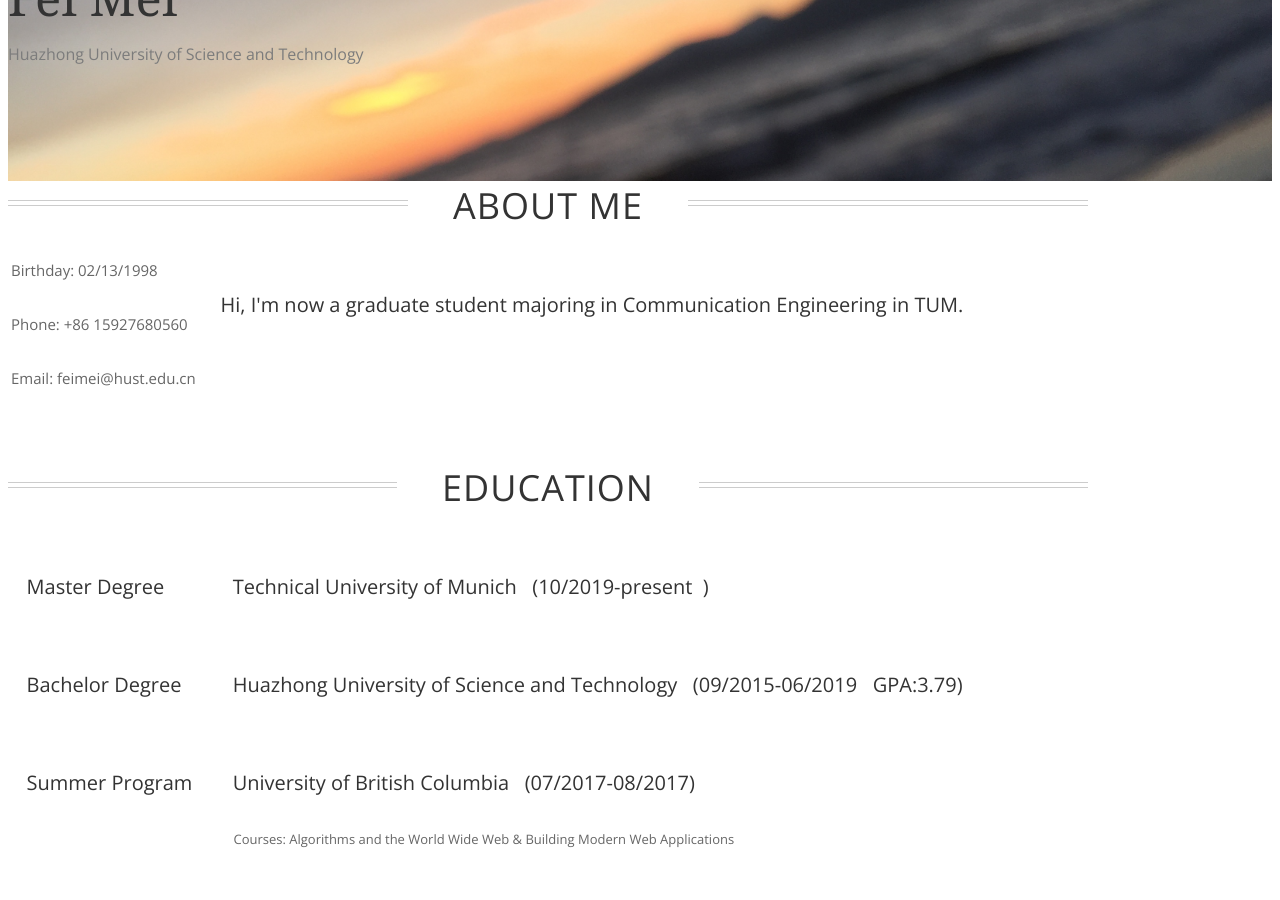
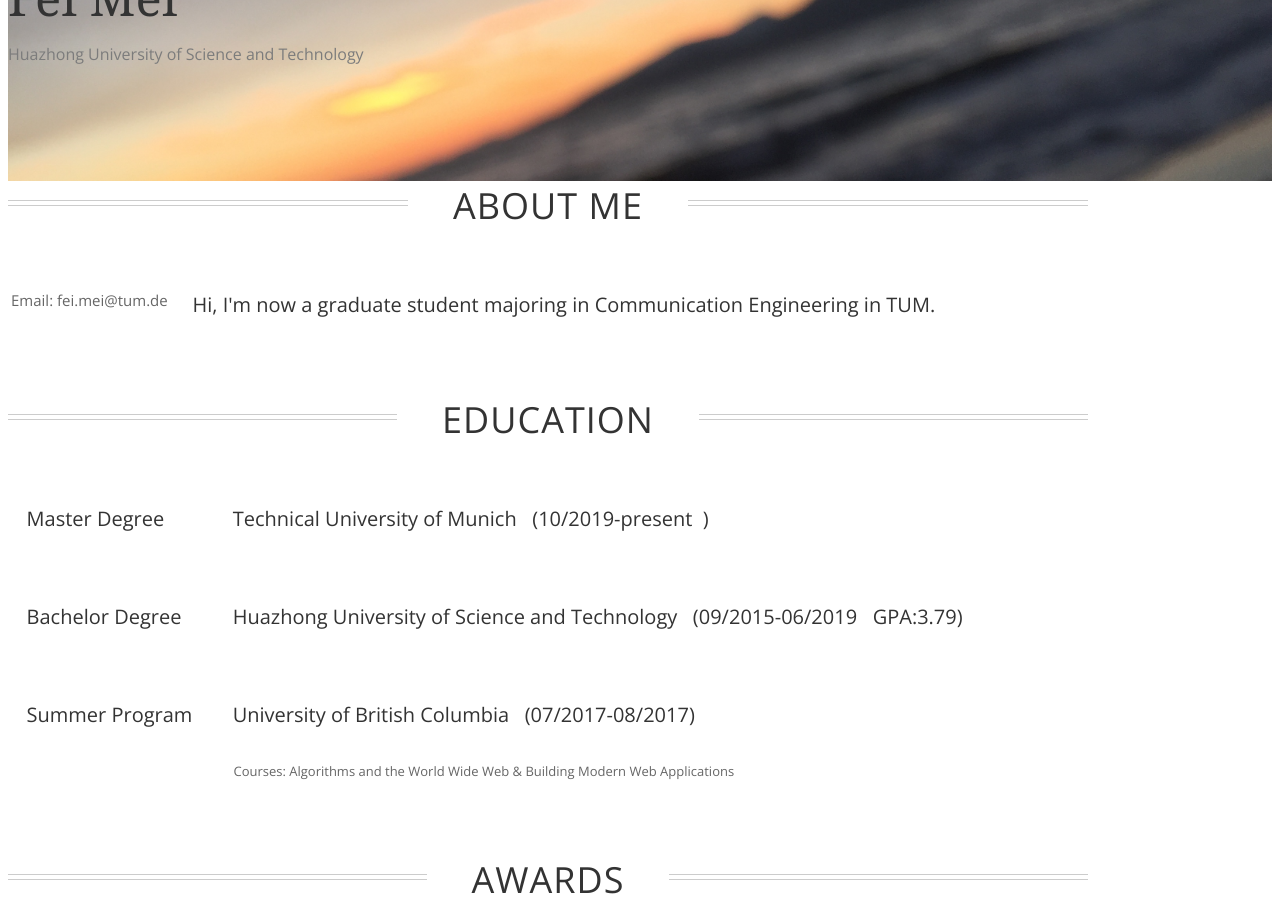
Before and after one commit to hustmf/HomePage, a Jekyll site: the page index.html, which Jekyll copies as it is, in a window 1280 px wide and 900 px high, scrolled down 339 px. Built offline with Jekyll 4.4.1, drawn with Linux system fonts in a browser that asks for light colours; nearby versions of some CDN libraries; some web fonts are replaced; a style sheet for code colours, icons or effects is not loaded.

Commit message:
Update index.html

```diff
--- a/index.html
+++ b/index.html
@@ -43,9 +43,9 @@
 
                  <table>
                  <tr valign="top">
-                   <td><p>Birthday: 02/13/1998</p>
-                       <p>Phone: +86 15927680560</p>
-                       <p>Email: feimei@hust.edu.cn</p></td>
+                   <td><p> </p>
+                       <p> </p>
+                       <p>Email: fei.mei@tum.de</p></td>
                    <td><h5>&nbsp&nbsp&nbsp&nbspHi, I'm now a graduate student majoring in Communication Engineering in TUM.</h5></td>
                  </tr>
                  </table>
```
